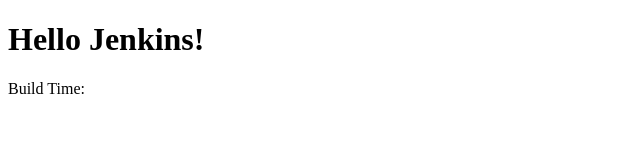
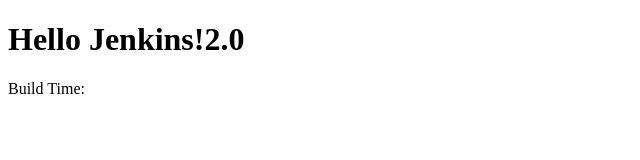
Before and after one commit to liuyuxuan429/jenkins-demo, a plain HTML site: page index.html in a window 1280 px wide. Shown: the full height of the page, 0-640 px from the left. Drawn offline with Linux system fonts and the light colour scheme.

Commit message:
edit index.htnl

```diff
--- a/index.html
+++ b/index.html
@@ -4,7 +4,7 @@
     <title>CI/CD Demo</title>
 </head>
 <body>
-    <h1>Hello Jenkins!</h1>
+    <h1>Hello Jenkins!2.0</h1>
     <p>Build Time: <!-- BUILD_DATE --></p>
 </body>
 </html>
```
